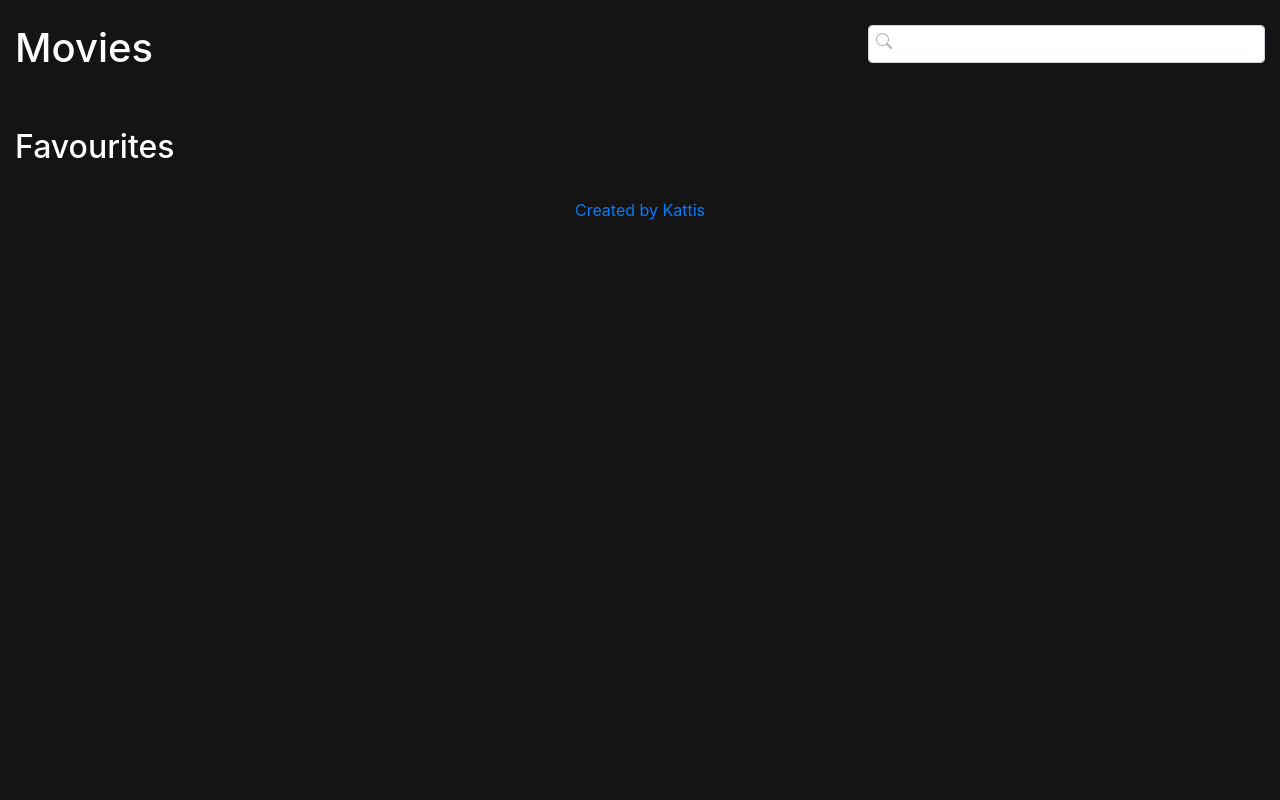
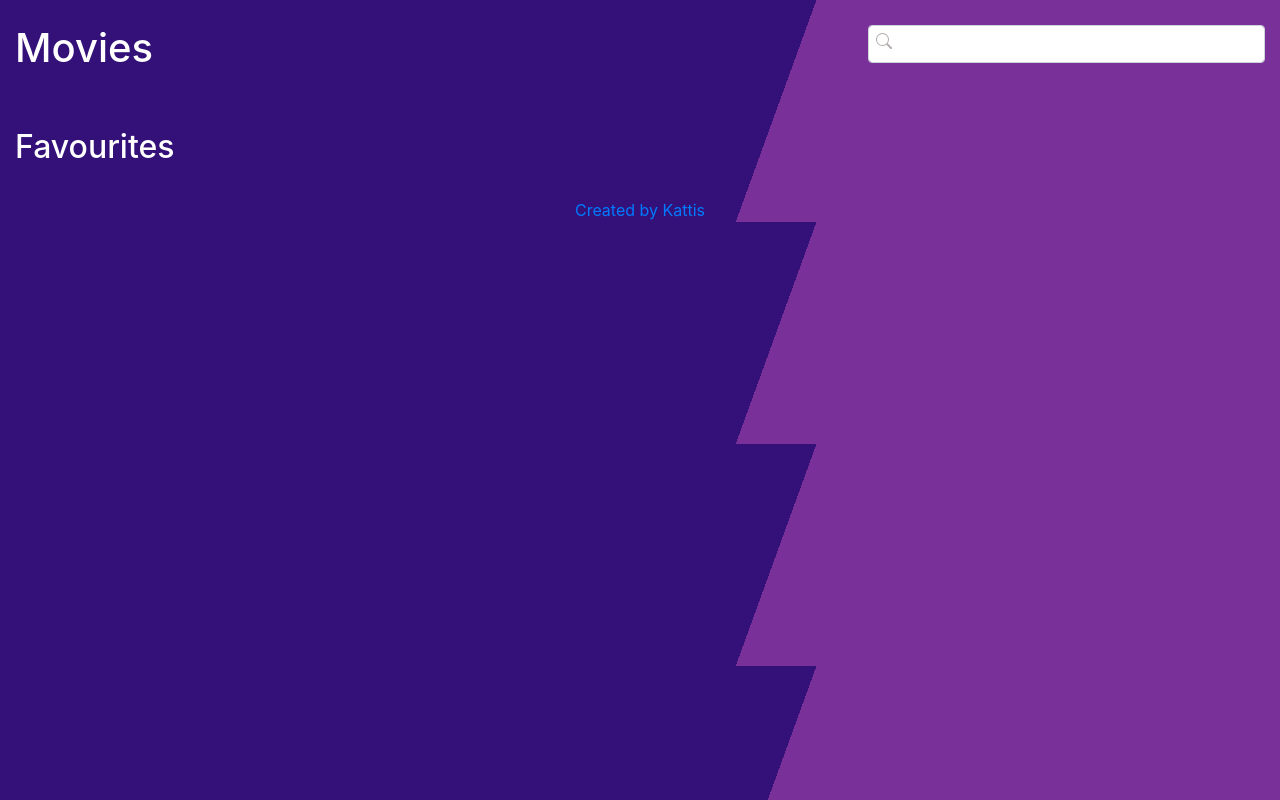
Before and after one commit to kattisA/movie-app, a React (Create React App) app: page / in a window 1280 px wide. Built offline with nearby package versions, Linux system fonts and the light colour scheme; no server answers.

Commit message:
Adding multi color background

```diff
--- a/src/App.css
+++ b/src/App.css
@@ -1,5 +1,7 @@
+/* 331179
+ 793199*/
 body {
-    background: #141414;
+    background: linear-gradient(110deg, #331179 60%, #793199 60%);
     color: #ffffff;
 }
 
```
